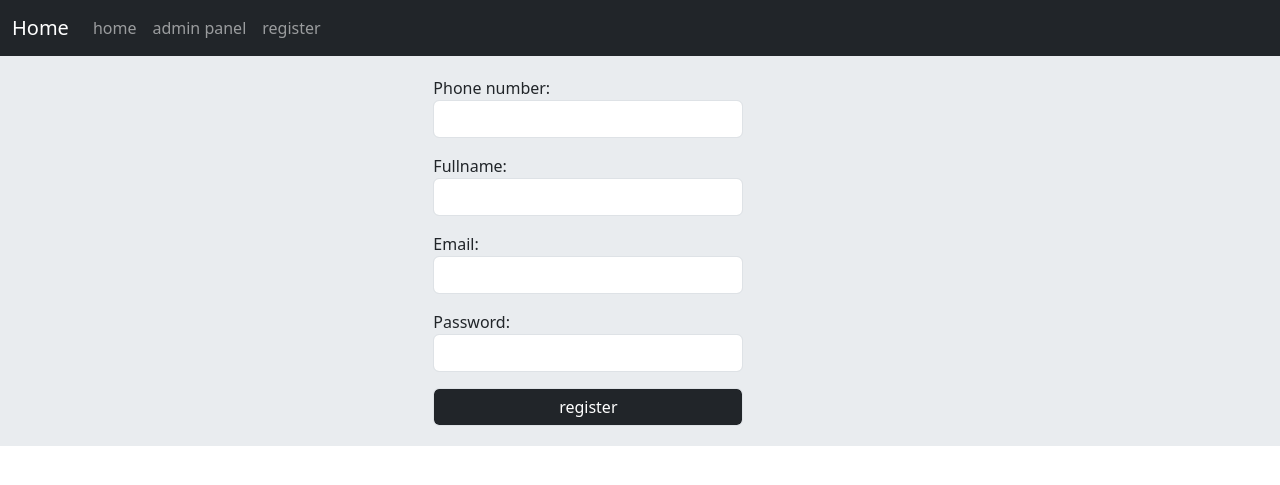
After one commit to bahmanpnn/mon_ecommers, a Django app: page /accounts/register/ in a window 1280 px wide. The commit adds this page. Shown: the top 485 px of the page. Run offline with Django 5.2, Linux system fonts and the light colour scheme.

Commit message:
6-added Otp model and register view to project

```diff
--- a/backend/accounts/admin.py
+++ b/backend/accounts/admin.py
@@ -2,7 +2,7 @@ from django.contrib import admin
 from django.contrib.auth.models import Group
 from django.contrib.auth.admin import UserAdmin as BaseUserAdmin
 from .forms import UserChangeForm,UserCreationForm
-from .models import User
+from .models import User,OtpCode
 
 class UserAdmin(BaseUserAdmin):
     form=UserChangeForm
@@ -43,3 +43,4 @@ class UserAdmin(BaseUserAdmin):
 
 admin.site.unregister(Group)
 admin.site.register(User,UserAdmin)
+admin.site.register(OtpCode)
--- a/backend/accounts/forms.py
+++ b/backend/accounts/forms.py
@@ -49,3 +49,17 @@ class UserChangeForm(forms.ModelForm):
     class Meta:
         model=User
         fields=('email','phone_number','fullname','password','is_active','is_admin','last_login')
+
+class UserRegisterForm(forms.Form):
+    phone_number=forms.CharField(widget=forms.TextInput(attrs={
+        'class':'form-control'
+    }),max_length=11)
+    fullname=forms.CharField(widget=forms.TextInput(attrs={
+        'class':'form-control'
+    }))
+    email=forms.EmailField(widget=forms.EmailInput(attrs={
+        'class':'form-control'
+    }))
+    password=forms.CharField(widget=forms.PasswordInput(attrs={
+        'class':'form-control'
+    }))
--- /dev/null
+++ b/backend/accounts/templates/accounts/register.html
@@ -0,0 +1,13 @@
+{% extends "base.html" %}
+
+{% block title %}register page{% endblock title %}
+
+{% block content %}
+
+    <form method='post' class="col-md-3 offset-4" action="" novalidate>
+        {% csrf_token %}
+        {{form.as_p}}
+        <input type='submit' value='register' class='form-control bg-dark text-white'>
+    </form>
+
+{% endblock content %}
--- /dev/null
+++ b/backend/accounts/urls.py
@@ -0,0 +1,7 @@
+from django.urls import path
+from . import views
+
+app_name='accounts'
+urlpatterns = [
+    path('register/',views.UserRegisterView.as_view(),name='register-page'),
+]
--- a/backend/accounts/views.py
+++ b/backend/accounts/views.py
@@ -1,3 +1,16 @@
 from django.shortcuts import render
+from django.views import View
+from .forms import UserRegisterForm
 
-# Create your views here.
+
+class UserRegisterView(View):
+    form_class=UserRegisterForm
+
+    def get(self,request):
+
+        return render(request,'accounts/register.html',{
+            'form':self.form_class()
+        })
+
+    def post(self,request):
+        pass
--- a/backend/backend/urls.py
+++ b/backend/backend/urls.py
@@ -3,5 +3,6 @@ from django.urls import path,include
 
 urlpatterns = [
     path('admin/', admin.site.urls),
-    path('',include('home.urls',namespace='home'))
+    path('',include('home.urls',namespace='home')),
+    path('accounts/',include('accounts.urls',namespace='accounts')),
 ]
--- a/backend/templates/navbar.html
+++ b/backend/templates/navbar.html
@@ -17,6 +17,9 @@
           <li class="nav-item">
             <a class="nav-link " aria-current="page" href="/admin">admin panel</a>
           </li>
+          <li class="nav-item">
+            <a class="nav-link " aria-current="page" href="{% url "accounts:register-page" %}">register</a>
+          </li>
 
         </ul>
       </div>
```
Also changed, not shown: backend/accounts/models.py (+17 -0 lines), backend/accounts/migrations/0002_otpcode.py (added).
